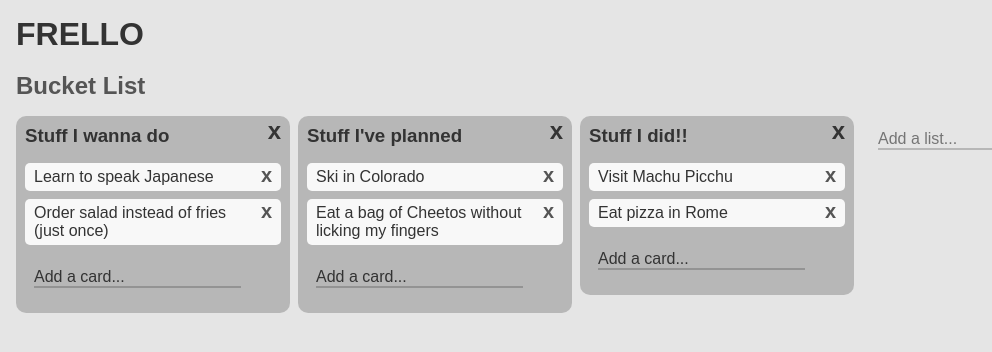
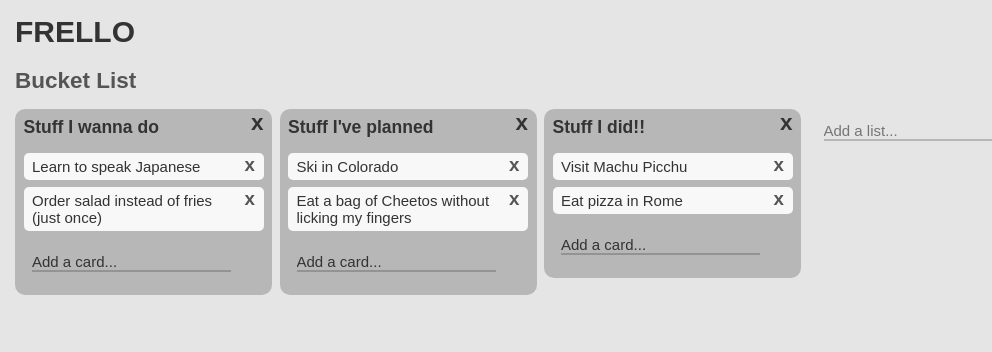
Before and after one commit to hnipps/frello, a React (Create React App) app: page / in a window 1280 px wide. Shown: the top 352 px of the page, without its empty margins (0-992 px from the left). Built offline with nearby package versions, Linux system fonts and the light colour scheme.

Commit message:
Redcued root font-size to 15px

```diff
--- a/src/index.css
+++ b/src/index.css
@@ -1,3 +1,7 @@
+html {
+  font-size: 15px;
+}
+
 body {
   margin: 0;
   padding: 0;
```
